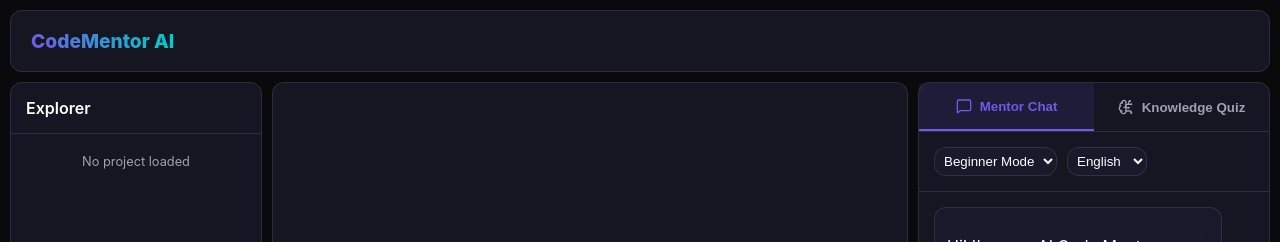
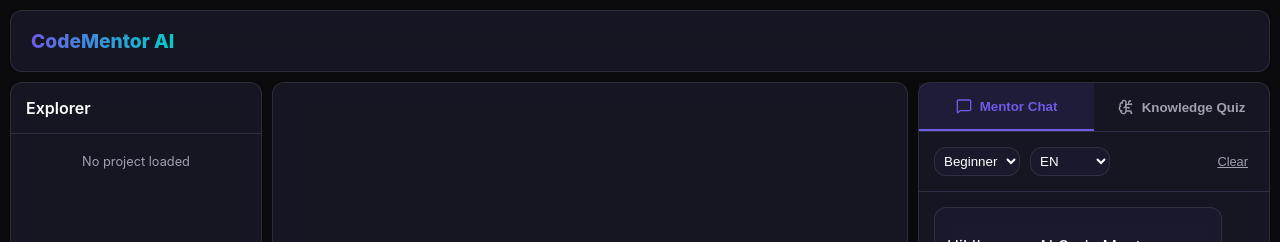
Before and after one commit to Priyanshug254/explain_my_code, a React app in the folder frontend/: page / in a window 1280 px wide. Shown: the top 242 px of the page. Built offline with nearby package versions, Linux system fonts and the light colour scheme; the HTML template or start-up script is replaced by a standard one.

Commit message:
Feat: Add Clear Chat capability to Mentor Panel

```diff
--- a/frontend/src/components/MentorPanel.jsx
+++ b/frontend/src/components/MentorPanel.jsx
@@ -46,6 +46,12 @@
         } finally {
             setLoading(false);
         }
+    };
+
+    const clearChat = () => {
+        setMessages([
+            { role: 'system', content: "Chat cleared. Ready for your next question!" }
+        ]);
     };
 
     // --- Quiz Logic ---
@@ -133,15 +139,16 @@
                 {/* --- CHAT VIEW --- */}
                 {activeTab === 'chat' && (
                     <div style={{ display: 'flex', flexDirection: 'column', height: '100%' }}>
-                        <div style={{ padding: '15px', borderBottom: '1px solid var(--border)', display: 'flex', gap: '10px', flexWrap: 'wrap' }}>
+                        <div style={{ padding: '15px', borderBottom: '1px solid var(--border)', display: 'flex', gap: '10px', flexWrap: 'wrap', justifyContent: 'space-between' }}>
+                            <div style={{ display: 'flex', gap: '10px' }}>
                                 <select
                                     className="glass-panel"
                                     style={{ color: 'white', padding: '5px', outline: 'none' }}
                                     value={mode}
                                     onChange={(e) => setMode(e.target.value)}
                                 >
-                                <option value="beginner">Beginner Mode</option>
-                                <option value="interview">Interview Mode</option>
+                                    <option value="beginner">Beginner</option>
+                                    <option value="interview">Interview</option>
                                 </select>
 
                                 <select
@@ -150,10 +157,17 @@
                                     value={language}
                                     onChange={(e) => setLanguage(e.target.value)}
                                 >
-                                <option value="english">English</option>
+                                    <option value="english">EN</option>
                                     <option value="hinglish">Hinglish</option>
-                                <option value="hindi">Hindi</option>
+                                    <option value="hindi">HI</option>
                                 </select>
+                            </div>
+                            <button
+                                onClick={clearChat}
+                                style={{ background: 'transparent', border: 'none', color: 'var(--text-muted)', cursor: 'pointer', fontSize: '0.8rem', textDecoration: 'underline' }}
+                            >
+                                Clear
+                            </button>
                         </div>
                         <div style={{ flex: 1, overflowY: 'auto', padding: '15px', display: 'flex', flexDirection: 'column', gap: '15px' }}>
                             {messages.map((msg, idx) => (
```
Lines whose indentation alone changed are shown as unchanged.
